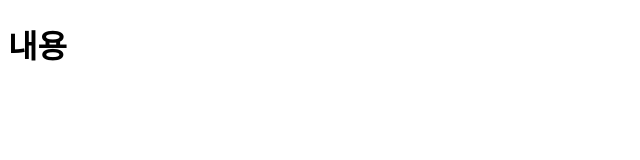
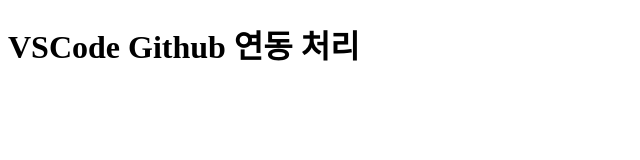
Before and after one commit to jin09ya/vscode_web_index, a plain HTML site: page index.html in a window 1280 px wide. Shown: the whole page, without its empty margins (0-640 px from the left). Drawn offline with Linux system fonts and the light colour scheme.

Commit message:
second commit

```diff
--- a/index.html
+++ b/index.html
@@ -7,7 +7,7 @@
 </head>
 <body>
     <h1>
-        내용
+        VSCode Github 연동 처리
     </h1>
 </body>
 </html>
```
